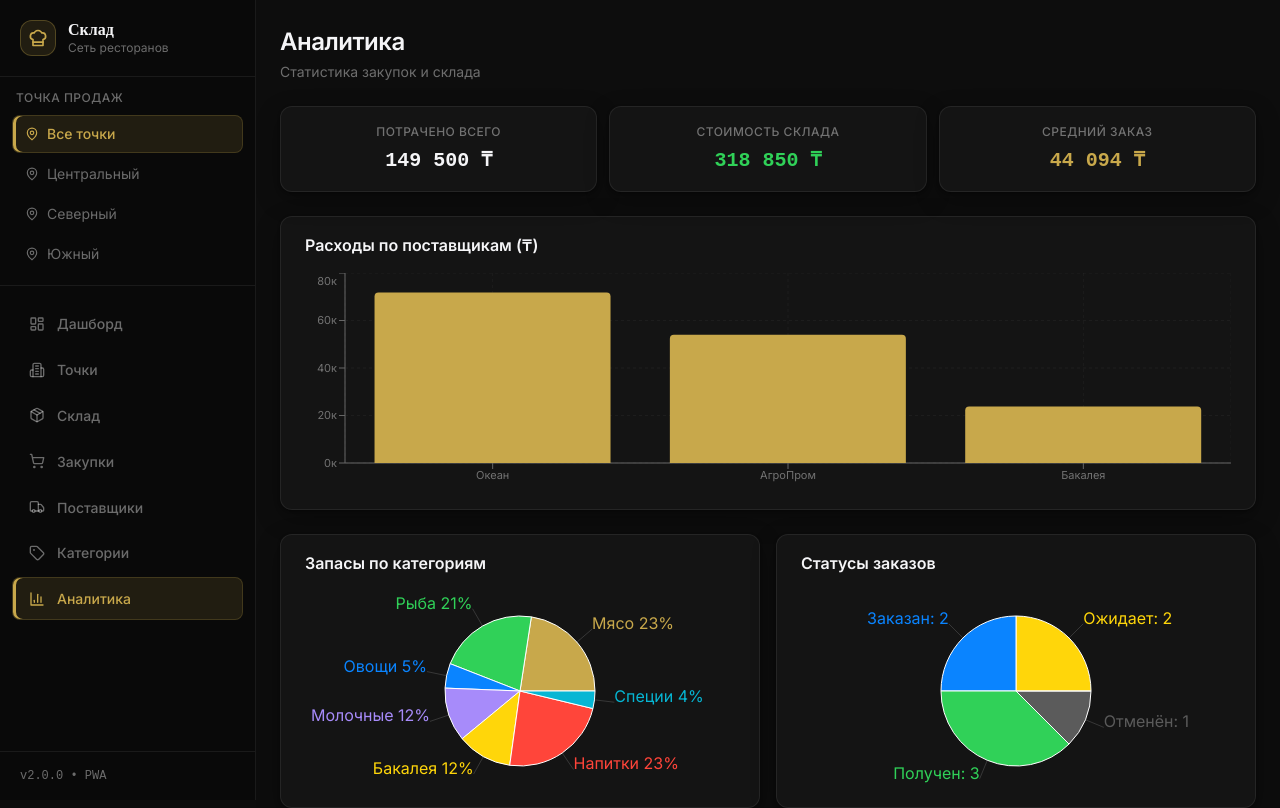
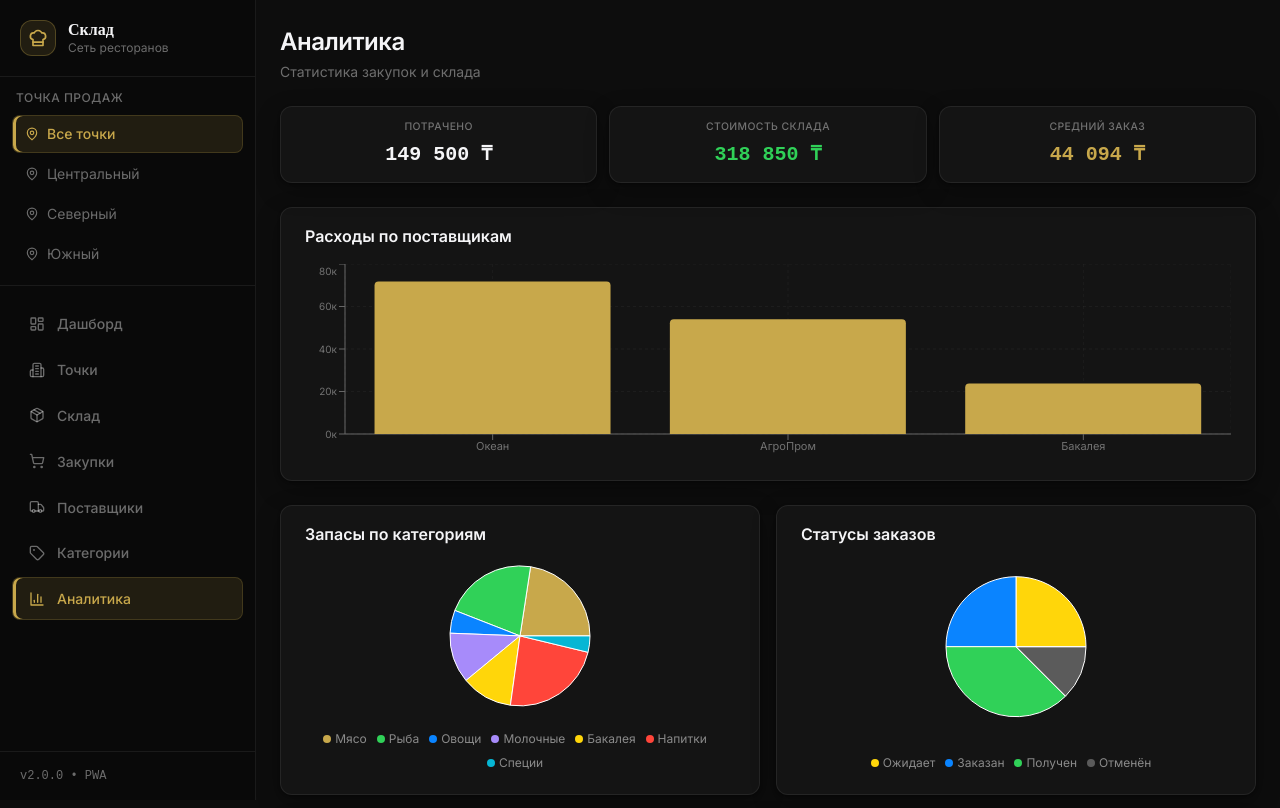
Before and after one commit to DimkaQQ/Storage, a React (Vite) app: page /analytics in a window 1280 px wide. Shown: the top 808 px of the page. Built offline with nearby package versions, Linux system fonts and the light colour scheme.

Commit message:
fix: analytics legend instead of labels, nowrap prices, sidebar scroll

```diff
--- a/src/components/Layout.tsx
+++ b/src/components/Layout.tsx
@@ -93,7 +93,7 @@ export default function Layout({ children }: { children: React.ReactNode }) {
 
         <VenueSelector />
 
-        <nav className="flex-1 px-3 py-4 space-y-0.5">
+        <nav className="flex-1 px-3 py-4 space-y-0.5 overflow-y-auto">
           {navItems.map(({ to, label, icon: Icon }) => (
             <NavLink
               key={to}
--- a/src/pages/Analytics.tsx
+++ b/src/pages/Analytics.tsx
@@ -1,6 +1,6 @@
 import {
   BarChart, Bar, XAxis, YAxis, CartesianGrid, Tooltip, ResponsiveContainer,
-  PieChart, Pie, Cell,
+  PieChart, Pie, Cell, Legend,
 } from 'recharts'
 import { useStore } from '../store/useStore'
 import { formatPrice } from '../utils/format'
@@ -14,6 +14,8 @@ const tooltipStyle = {
   color: '#f5f5f7',
   fontSize: '0.8rem',
 }
+
+const legendStyle = { fontSize: '0.75rem', color: 'rgba(255,255,255,0.5)' }
 
 export default function Analytics() {
   const { purchases, inventory, categories, suppliers, selectedVenueId } = useStore()
@@ -62,29 +64,29 @@ export default function Analytics() {
 
       {/* KPIs */}
       <div className="grid grid-cols-3 gap-3">
-        <div className="kpi-card text-center">
-          <p className="label">Потрачено всего</p>
-          <p className="text-xl font-bold num" style={{ color: 'var(--white)' }}>{formatPrice(totalSpent)}</p>
-        </div>
-        <div className="kpi-card text-center">
-          <p className="label">Стоимость склада</p>
-          <p className="text-xl font-bold num" style={{ color: 'var(--green)' }}>{formatPrice(totalStock)}</p>
-        </div>
-        <div className="kpi-card text-center">
-          <p className="label">Средний заказ</p>
-          <p className="text-xl font-bold num" style={{ color: 'var(--gold)' }}>{formatPrice(avgOrder)}</p>
-        </div>
+        {[
+          { label: 'Потрачено', value: totalSpent, color: 'var(--white)' },
+          { label: 'Стоимость склада', value: totalStock, color: 'var(--green)' },
+          { label: 'Средний заказ', value: avgOrder, color: 'var(--gold)' },
+        ].map(({ label, value, color }) => (
+          <div key={label} className="kpi-card text-center" style={{ padding: '0.75rem' }}>
+            <p className="label" style={{ fontSize: '0.65rem', marginBottom: '0.35rem' }}>{label}</p>
+            <p className="font-bold num" style={{ color, fontSize: 'clamp(0.85rem, 3vw, 1.25rem)', whiteSpace: 'nowrap' }}>
+              {formatPrice(value)}
+            </p>
+          </div>
+        ))}
       </div>
 
       {/* Spending by supplier */}
       {spendBySupplier.length > 0 && (
         <div className="card">
-          <h3 className="font-semibold mb-4" style={{ color: 'var(--white)' }}>Расходы по поставщикам (₸)</h3>
-          <ResponsiveContainer width="100%" height={220}>
+          <h3 className="font-semibold mb-4" style={{ color: 'var(--white)' }}>Расходы по поставщикам</h3>
+          <ResponsiveContainer width="100%" height={200}>
             <BarChart data={spendBySupplier} margin={{ top: 0, right: 0, left: -20, bottom: 0 }}>
               <CartesianGrid strokeDasharray="3 3" stroke="rgba(255,255,255,0.04)" />
               <XAxis dataKey="name" tick={{ fontSize: 11, fill: 'rgba(255,255,255,0.4)' }} />
-              <YAxis tick={{ fontSize: 11, fill: 'rgba(255,255,255,0.4)' }} tickFormatter={(v) => `${(v / 1000).toFixed(0)}к`} />
+              <YAxis tick={{ fontSize: 10, fill: 'rgba(255,255,255,0.4)' }} tickFormatter={(v) => `${(v / 1000).toFixed(0)}к`} />
               <Tooltip
                 formatter={(v: number) => [formatPrice(v), 'Сумма']}
                 contentStyle={tooltipStyle}
@@ -96,28 +98,31 @@ export default function Analytics() {
         </div>
       )}
 
-      {/* Two column charts */}
+      {/* Pie charts - stack on mobile, side by side on desktop */}
       <div className="grid lg:grid-cols-2 gap-4">
         {stockByCategory.length > 0 && (
           <div className="card">
-            <h3 className="font-semibold mb-4" style={{ color: 'var(--white)' }}>Запасы по категориям</h3>
-            <ResponsiveContainer width="100%" height={200}>
+            <h3 className="font-semibold mb-3" style={{ color: 'var(--white)' }}>Запасы по категориям</h3>
+            <ResponsiveContainer width="100%" height={220}>
               <PieChart>
                 <Pie
                   data={stockByCategory}
                   dataKey="value"
                   nameKey="name"
                   cx="50%"
-                  cy="50%"
-                  outerRadius={75}
-                  label={({ name, percent }) => `${name} ${(percent * 100).toFixed(0)}%`}
-                  labelLine={{ stroke: 'rgba(255,255,255,0.15)' }}
+                  cy="45%"
+                  outerRadius={70}
                 >
                   {stockByCategory.map((_, idx) => (
                     <Cell key={idx} fill={COLORS[idx % COLORS.length]} />
                   ))}
                 </Pie>
                 <Tooltip formatter={(v: number) => [formatPrice(v), 'Стоимость']} contentStyle={tooltipStyle} />
+                <Legend
+                  iconType="circle"
+                  iconSize={8}
+                  formatter={(value) => <span style={legendStyle}>{value}</span>}
+                />
               </PieChart>
             </ResponsiveContainer>
           </div>
@@ -125,24 +130,27 @@ export default function Analytics() {
 
         {statusData.length > 0 && (
           <div className="card">
-            <h3 className="font-semibold mb-4" style={{ color: 'var(--white)' }}>Статусы заказов</h3>
-            <ResponsiveContainer width="100%" height={200}>
+            <h3 className="font-semibold mb-3" style={{ color: 'var(--white)' }}>Статусы заказов</h3>
+            <ResponsiveContainer width="100%" height={220}>
               <PieChart>
                 <Pie
                   data={statusData}
                   dataKey="value"
                   nameKey="name"
                   cx="50%"
-                  cy="50%"
-                  outerRadius={75}
-                  label={({ name, value }) => `${name}: ${value}`}
-                  labelLine={{ stroke: 'rgba(255,255,255,0.15)' }}
+                  cy="45%"
+                  outerRadius={70}
                 >
                   {statusData.map((d, idx) => (
                     <Cell key={idx} fill={d.color} />
                   ))}
                 </Pie>
                 <Tooltip contentStyle={tooltipStyle} />
+                <Legend
+                  iconType="circle"
+                  iconSize={8}
+                  formatter={(value) => <span style={legendStyle}>{value}</span>}
+                />
               </PieChart>
             </ResponsiveContainer>
           </div>
@@ -156,8 +164,8 @@ export default function Analytics() {
           <ResponsiveContainer width="100%" height={220}>
             <BarChart data={topItems} layout="vertical" margin={{ top: 0, right: 10, left: 0, bottom: 0 }}>
               <CartesianGrid strokeDasharray="3 3" stroke="rgba(255,255,255,0.04)" horizontal={false} />
-              <XAxis type="number" tick={{ fontSize: 11, fill: 'rgba(255,255,255,0.4)' }} tickFormatter={(v) => `${(v / 1000).toFixed(0)}к`} />
-              <YAxis type="category" dataKey="name" tick={{ fontSize: 10, fill: 'rgba(255,255,255,0.4)' }} width={70} />
+              <XAxis type="number" tick={{ fontSize: 10, fill: 'rgba(255,255,255,0.4)' }} tickFormatter={(v) => `${(v / 1000).toFixed(0)}к`} />
+              <YAxis type="category" dataKey="name" tick={{ fontSize: 10, fill: 'rgba(255,255,255,0.4)' }} width={65} />
               <Tooltip formatter={(v: number) => [formatPrice(v), 'Стоимость']} contentStyle={tooltipStyle} cursor={{ fill: 'rgba(255,255,255,0.03)' }} />
               <Bar dataKey="value" fill="var(--blue)" radius={[0, 4, 4, 0]} />
             </BarChart>
@@ -181,7 +189,7 @@ export default function Analytics() {
                   <div className="flex-1 min-w-0">
                     <div className="flex justify-between text-sm mb-1">
                       <span className="font-medium truncate" style={{ color: 'var(--white)' }}>{item.name}</span>
-                      <span className="flex-shrink-0 ml-2 num" style={{ color: 'var(--red)' }}>{item.quantity}/{item.minQuantity} {item.unit}</span>
+                      <span className="flex-shrink-0 ml-2 num" style={{ color: 'var(--red)', whiteSpace: 'nowrap' }}>{item.quantity}/{item.minQuantity} {item.unit}</span>
                     </div>
                     <div className="stock-bar">
                       <div className="stock-bar-fill low" style={{ width: `${Math.min(pct, 100)}%` }} />
```
